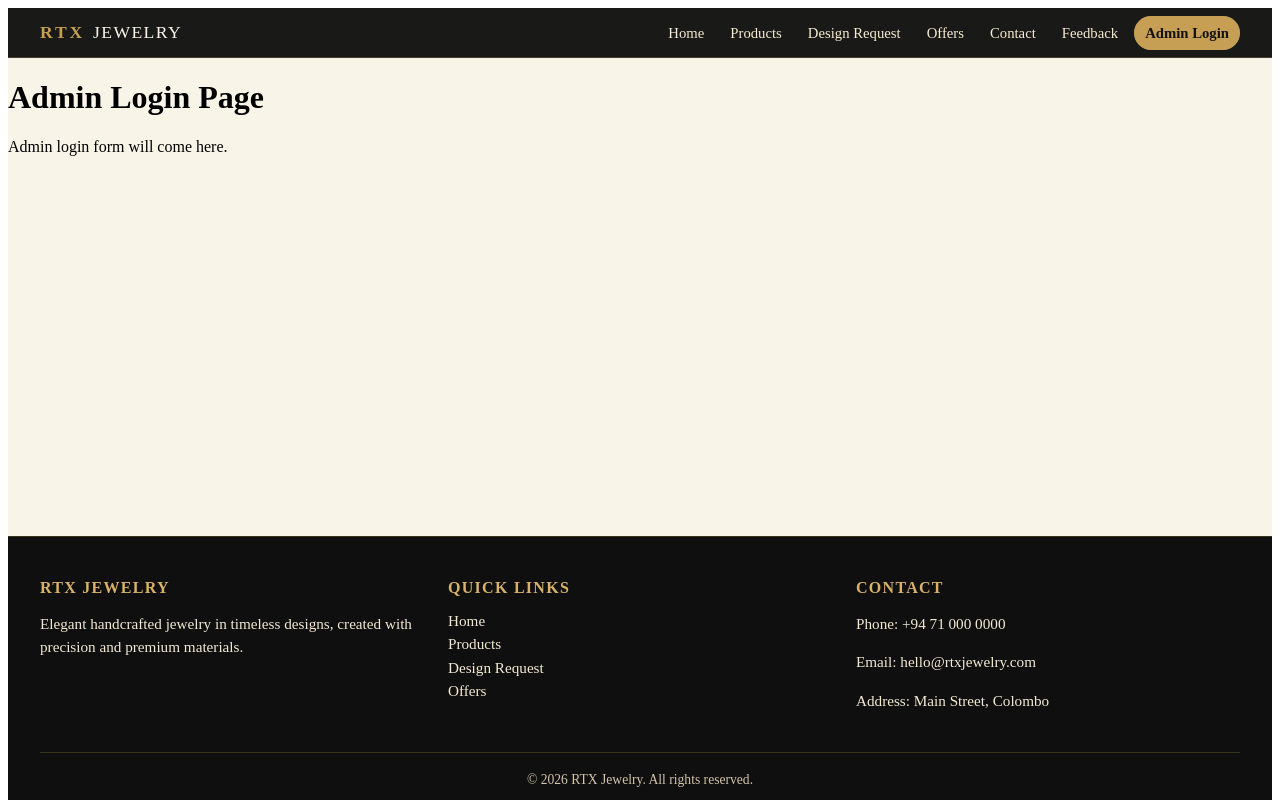
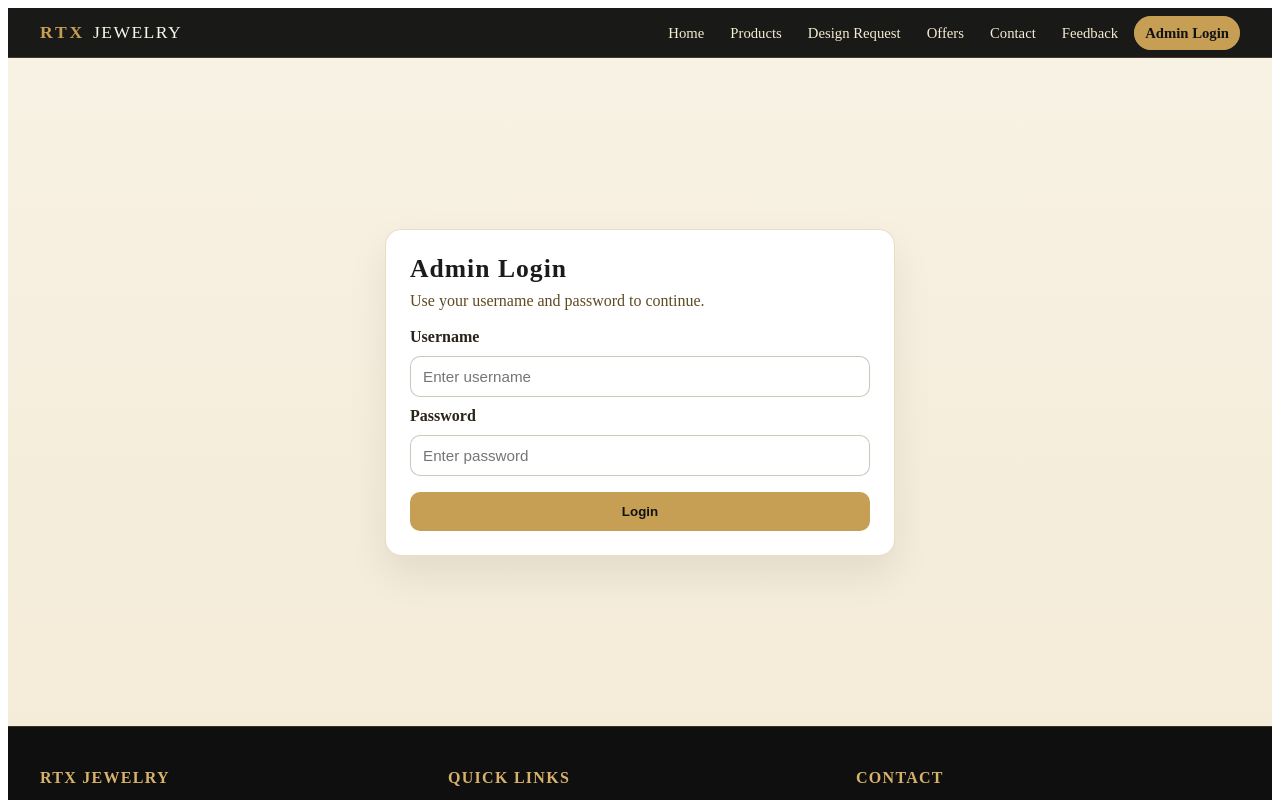
Before and after one commit to hasangaanawarathna/RTX-jewelry, an Angular app: page /admin/login in a window 1280 px wide. Shown: the top 800 px of the page. Built offline with nearby package versions, Linux system fonts and the light colour scheme.

Commit message:
Implement admin login functionality with form validation and error handling

```diff
--- a/src/app/admin/admin-login/admin-login.css
+++ b/src/app/admin/admin-login/admin-login.css
@@ -0,0 +1,74 @@
+.admin-login-page {
+  min-height: calc(100vh - 180px);
+  display: grid;
+  place-items: center;
+  padding: 24px 16px;
+  background: linear-gradient(180deg, #f8f2e4, #f4ebd8);
+}
+
+.admin-login-card {
+  width: min(460px, 100%);
+  background: #ffffff;
+  border: 1px solid rgba(198, 159, 84, 0.35);
+  border-radius: 16px;
+  box-shadow: 0 18px 40px rgba(18, 18, 18, 0.08);
+  padding: 24px;
+}
+
+h1 {
+  margin: 0 0 8px;
+  font-size: 1.6rem;
+  letter-spacing: 0.04em;
+  color: #1b1b1b;
+}
+
+.subtext {
+  margin: 0 0 18px;
+  color: #5f4a22;
+}
+
+form {
+  display: grid;
+  gap: 10px;
+}
+
+label {
+  font-weight: 600;
+  color: #2a2419;
+}
+
+input {
+  border: 1px solid rgba(92, 70, 29, 0.3);
+  border-radius: 10px;
+  padding: 11px 12px;
+  font-size: 0.95rem;
+  outline: none;
+}
+
+input:focus {
+  border-color: #c69f54;
+  box-shadow: 0 0 0 3px rgba(198, 159, 84, 0.2);
+}
+
+.field-error,
+.login-error {
+  margin: -2px 0 6px;
+  color: #b42318;
+  font-size: 0.85rem;
+}
+
+button {
+  margin-top: 6px;
+  border: 0;
+  border-radius: 10px;
+  padding: 12px 14px;
+  background: #c69f54;
+  color: #121212;
+  font-weight: 700;
+  cursor: pointer;
+}
+
+button:disabled {
+  opacity: 0.6;
+  cursor: not-allowed;
+}
--- a/src/app/admin/admin-login/admin-login.html
+++ b/src/app/admin/admin-login/admin-login.html
@@ -1,2 +1,43 @@
-<h1>Admin Login Page</h1>
-<p>Admin login form will come here.</p>
+<section class="admin-login-page" aria-labelledby="admin-login-title">
+  <div class="admin-login-card">
+    <h1 id="admin-login-title">Admin Login</h1>
+    <p class="subtext">Use your username and password to continue.</p>
+
+    <form [formGroup]="loginForm" (ngSubmit)="submitLogin()" novalidate>
+      <label for="username">Username</label>
+      <input
+        id="username"
+        type="text"
+        formControlName="username"
+        autocomplete="username"
+        placeholder="Enter username"
+      />
+      @if (loginForm.controls.username.touched && loginForm.controls.username.invalid) {
+        <p class="field-error">Username is required.</p>
+      }
+
+      <label for="password">Password</label>
+      <input
+        id="password"
+        type="password"
+        formControlName="password"
+        autocomplete="current-password"
+        placeholder="Enter password"
+      />
+      @if (loginForm.controls.password.touched && loginForm.controls.password.hasError('required')) {
+        <p class="field-error">Password is required.</p>
+      }
+      @if (loginForm.controls.password.touched && loginForm.controls.password.hasError('minlength')) {
+        <p class="field-error">Password must be at least 6 characters.</p>
+      }
+
+      @if (errorMessage()) {
+        <p class="login-error">{{ errorMessage() }}</p>
+      }
+
+      <button type="submit" [disabled]="isSubmitting()">
+        {{ isSubmitting() ? 'Signing In...' : 'Login' }}
+      </button>
+    </form>
+  </div>
+</section>
--- a/src/app/admin/admin-login/admin-login.ts
+++ b/src/app/admin/admin-login/admin-login.ts
@@ -1,10 +1,58 @@
-import { Component } from '@angular/core';
+import { Component, inject, signal } from '@angular/core';
+import { FormBuilder, ReactiveFormsModule, Validators } from '@angular/forms';
+import { Router } from '@angular/router';
+import { AdminAuth } from '../../services/admin-auth';
 
 @Component({
   selector: 'app-admin-login',
   standalone: true,
-  imports: [],
+  imports: [ReactiveFormsModule],
   templateUrl: './admin-login.html',
   styleUrl: './admin-login.css',
 })
-export class AdminLogin {}
+export class AdminLogin {
+  private readonly formBuilder = inject(FormBuilder);
+  private readonly adminAuth = inject(AdminAuth);
+  private readonly router = inject(Router);
+
+  readonly isSubmitting = signal(false);
+  readonly errorMessage = signal<string | null>(null);
+
+  readonly loginForm = this.formBuilder.group({
+    username: ['', [Validators.required]],
+    password: ['', [Validators.required, Validators.minLength(6)]],
+  });
+
+  submitLogin(): void {
+    if (this.loginForm.invalid || this.isSubmitting()) {
+      this.loginForm.markAllAsTouched();
+      return;
+    }
+
+    const { username, password } = this.loginForm.getRawValue();
+    this.errorMessage.set(null);
+    this.isSubmitting.set(true);
+
+    this.adminAuth.login({
+      username: username ?? '',
+      password: password ?? '',
+    }).subscribe({
+      next: (result) => {
+        this.isSubmitting.set(false);
+        if (result.success) {
+          if (result.token) {
+            localStorage.setItem('admin_token', result.token);
+          }
+          this.router.navigateByUrl('/admin/dashboard');
+          return;
+        }
+
+        this.errorMessage.set(result.message ?? 'Login failed. Check username and password.');
+      },
+      error: () => {
+        this.isSubmitting.set(false);
+        this.errorMessage.set('Unable to login right now. Please try again.');
+      }
+    });
+  }
+}
--- a/src/app/services/admin-auth.ts
+++ b/src/app/services/admin-auth.ts
@@ -1,6 +1,54 @@
-import { Injectable } from '@angular/core';
+import { HttpClient } from '@angular/common/http';
+import { Injectable, inject } from '@angular/core';
+import { Observable, map } from 'rxjs';
+
+export interface AdminLoginPayload {
+  username: string;
+  password: string;
+}
+
+export interface AdminLoginResult {
+  success: boolean;
+  token?: string;
+  message?: string;
+}
 
 @Injectable({
   providedIn: 'root',
 })
-export class AdminAuth {}
+export class AdminAuth {
+  private readonly http = inject(HttpClient);
+  private readonly loginUrl = '/api/admin/login';
+
+  login(payload: AdminLoginPayload): Observable<AdminLoginResult> {
+    return this.http.post<unknown>(this.loginUrl, payload).pipe(
+      map((response) => this.normalizeLoginResponse(response))
+    );
+  }
+
+  private normalizeLoginResponse(response: unknown): AdminLoginResult {
+    if (this.isObject(response)) {
+      const success = Boolean(response['success']);
+      const token = this.toText(response['token']) ?? undefined;
+      const message = this.toText(response['message']) ?? undefined;
+      return { success, token, message };
+    }
+
+    return {
+      success: false,
+      message: 'Invalid server response.'
+    };
+  }
+
+  private isObject(value: unknown): value is Record<string, unknown> {
+    return value !== null && typeof value === 'object';
+  }
+
+  private toText(value: unknown): string | null {
+    if (typeof value === 'string' && value.trim().length > 0) {
+      return value;
+    }
+
+    return null;
+  }
+}
```
